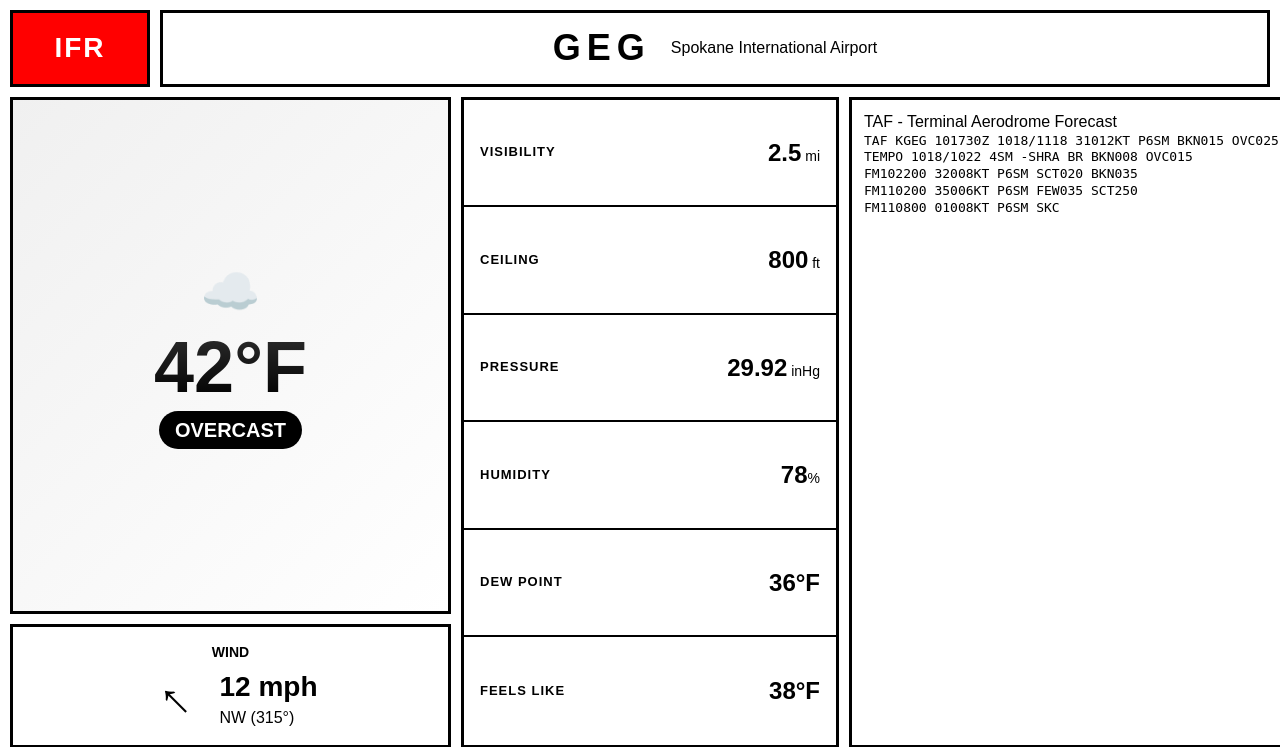
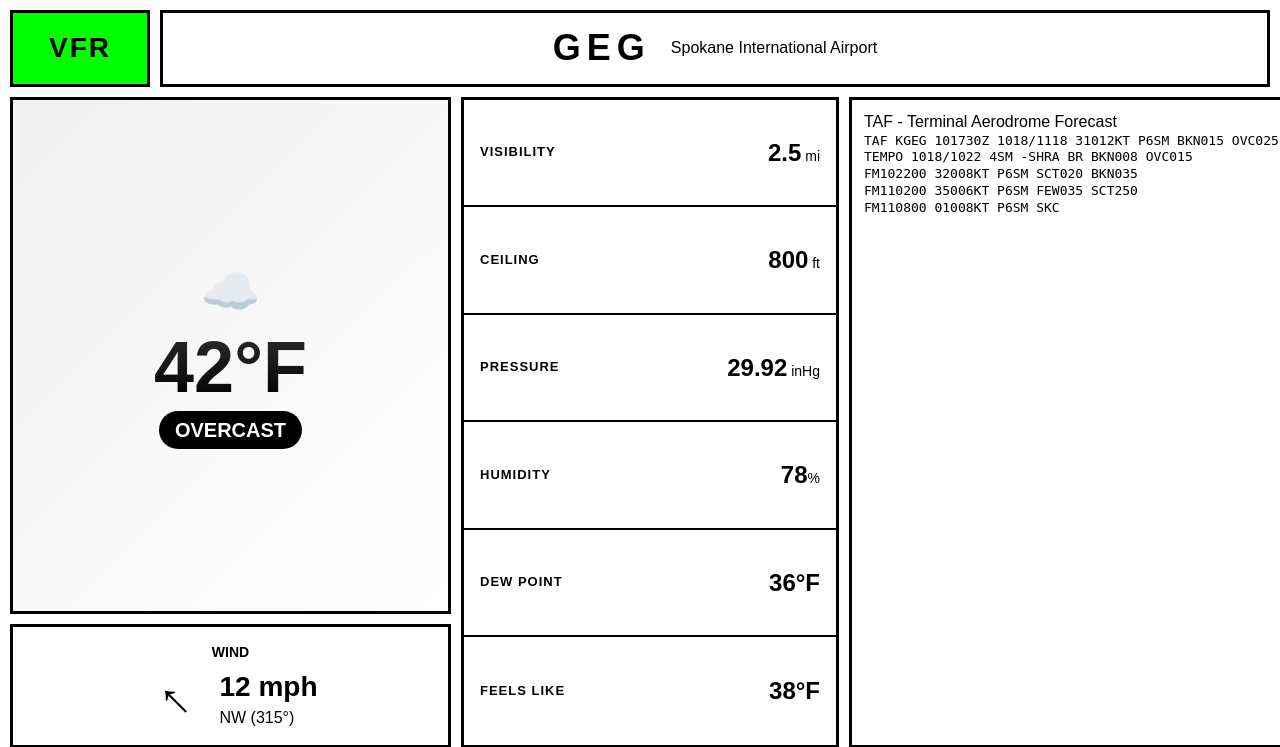
Before and after one commit to tomargood/weather-dashboard, a Flask app: page / in a window 1280 px wide. Shown: the top 747 px of the page. Run offline with Flask 3, Linux system fonts and the light colour scheme.

Commit message:
Update page.html

```diff
--- a/templates/page.html
+++ b/templates/page.html
@@ -12,7 +12,7 @@
   <body>
     <div class="container">
       <div class="top-bar">
-        <div class="flight-category ifr">IFR</div>
+        <div class="flight-category vfr">VFR</div>
         <div class="header">
           <div class="airport-code">GEG</div>
           <div class="airport-name">Spokane International Airport</div>
```
